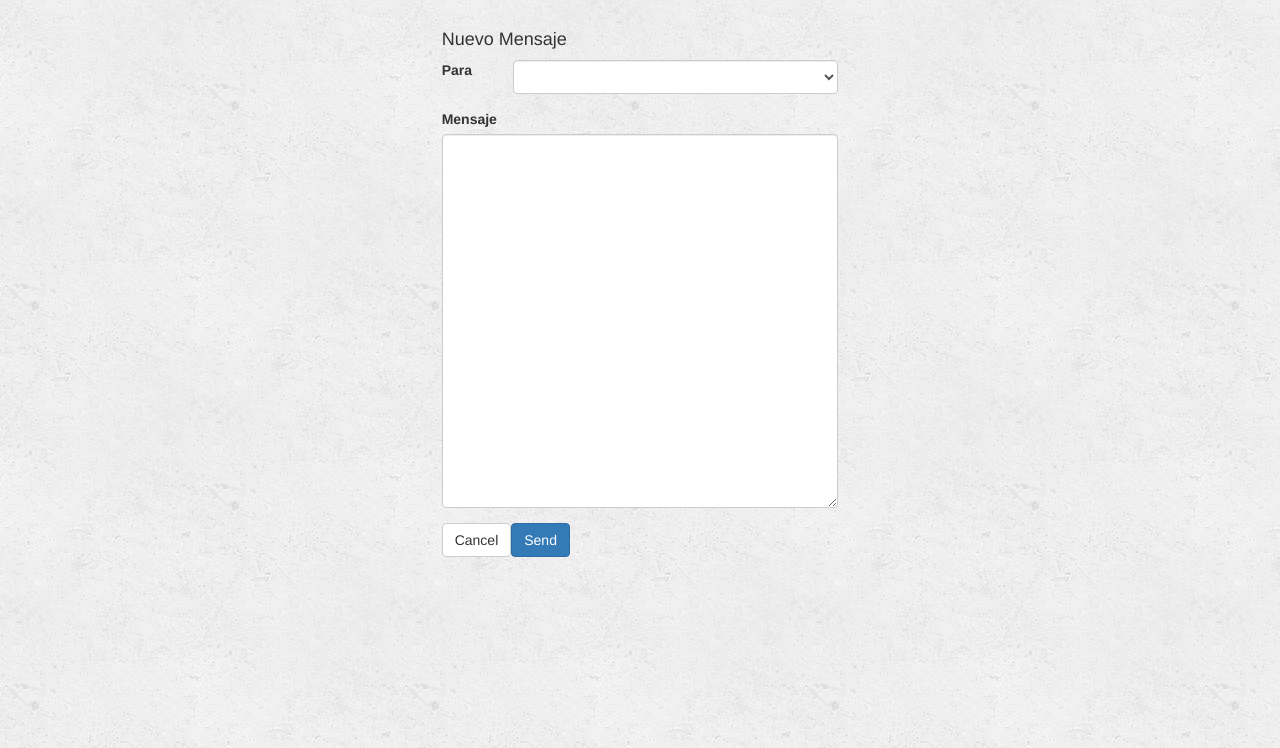
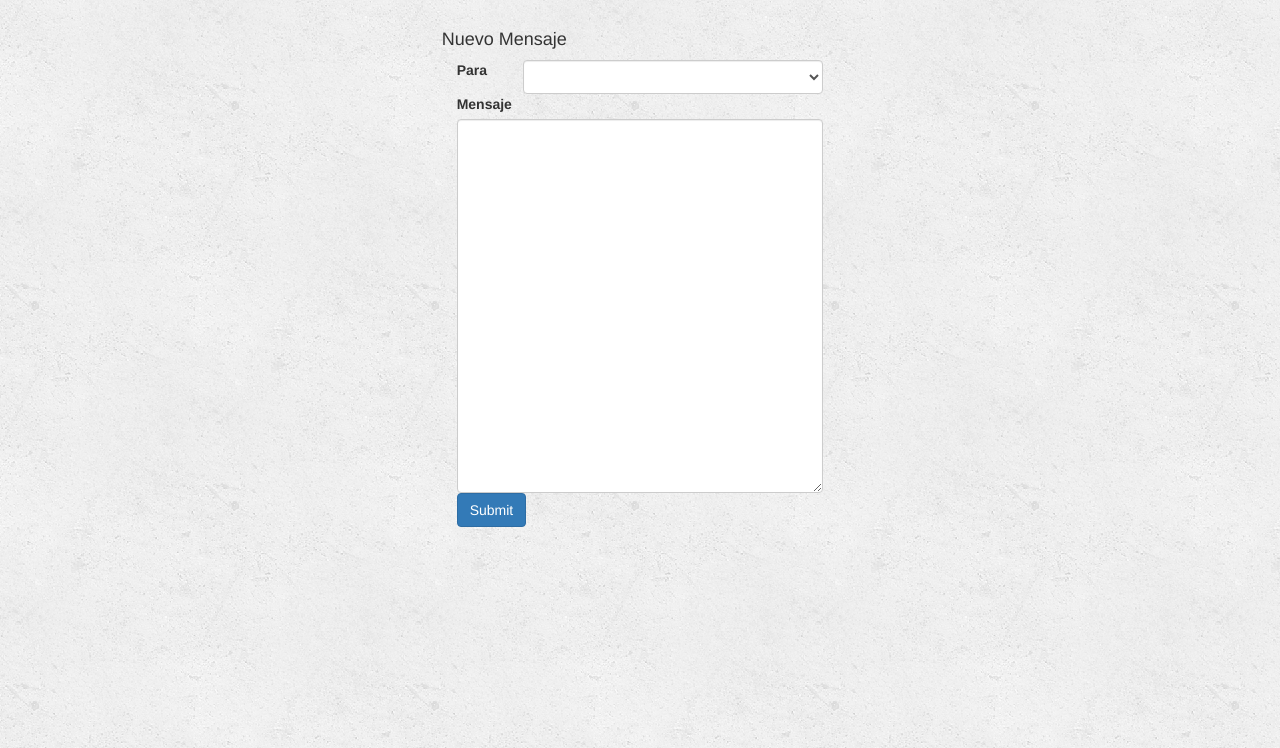
Before and after one commit to odmoreno/kalaFitnessApp, a Django app: template personal/templates/personal/nuevoMensaje.html in a window 1280 px wide. Shown: the part 52-800 px from the top of the page. Run offline with Django 3.2, Linux system fonts and the light colour scheme; the template is opened without the code that fills it, so the values that code supplies are empty; some libraries are stand-ins or nearby versions.

Commit message:
Correcciones

```diff
--- a/kala/settings.py
+++ b/kala/settings.py
@@ -153,7 +153,7 @@ MEDIA_ROOT = BASE_DIR + STATIC_URL + 'media/'
 MEDIA_URL  = STATIC_URL + 'media/'
 
 
-STATICFILES_DIRS = [STATIC_URL, MEDIA_ROOT, MEDIA_URL,]
+#STATICFILES_DIRS = [STATIC_URL, MEDIA_ROOT, MEDIA_URL,]
 
 IMAGE_FILE_TYPES = ['png', 'jpg', 'jpeg', 'gif']
 
--- a/personal/templates/personal/nuevoMensaje.html
+++ b/personal/templates/personal/nuevoMensaje.html
@@ -58,9 +58,9 @@
         <div class="col-sm-4 col-md-4"></div>
         <div class="col-sm-4 col-md-4">
             <h4>Nuevo Mensaje</h4>
-           <form role="form" class="form-horizontal">
+           <form method="post" action="{% url 'personal:nuevoMensaje' %}">
                 {% csrf_token %}
-                <div class="form-group">
+
                   <label class="col-sm-2">Para</label>
                   <div class="col-sm-10">
                       <select class="form-control" id="recipiente" placeholder="comma separated list of recipients">
@@ -72,14 +72,15 @@
 
                       </select>
                   </div>
-                </div>
-                <div class="form-group">
+
+
                   <label class="col-sm-12" for="mensaje">Mensaje</label>
                   <div class="col-sm-12"><textarea class="form-control" id="mensaje" rows="18"></textarea></div>
-                </div>
+                    <div class="col-sm-12">
+                        <input type="submit" class="btn btn-primary "></input>
+                    </div>
             </form>
-            <button type="button" class="btn btn-default pull-left">Cancel</button>
-            <button type="submit" class="btn btn-primary ">Send <i class="fa fa-arrow-circle-right fa-lg"></i></button>
+
         </div>
     </div>
 </div>
```
Also changed, not shown: personal/views.py (+2 -13 lines), personal/forms.py (line endings or trailing spaces).
